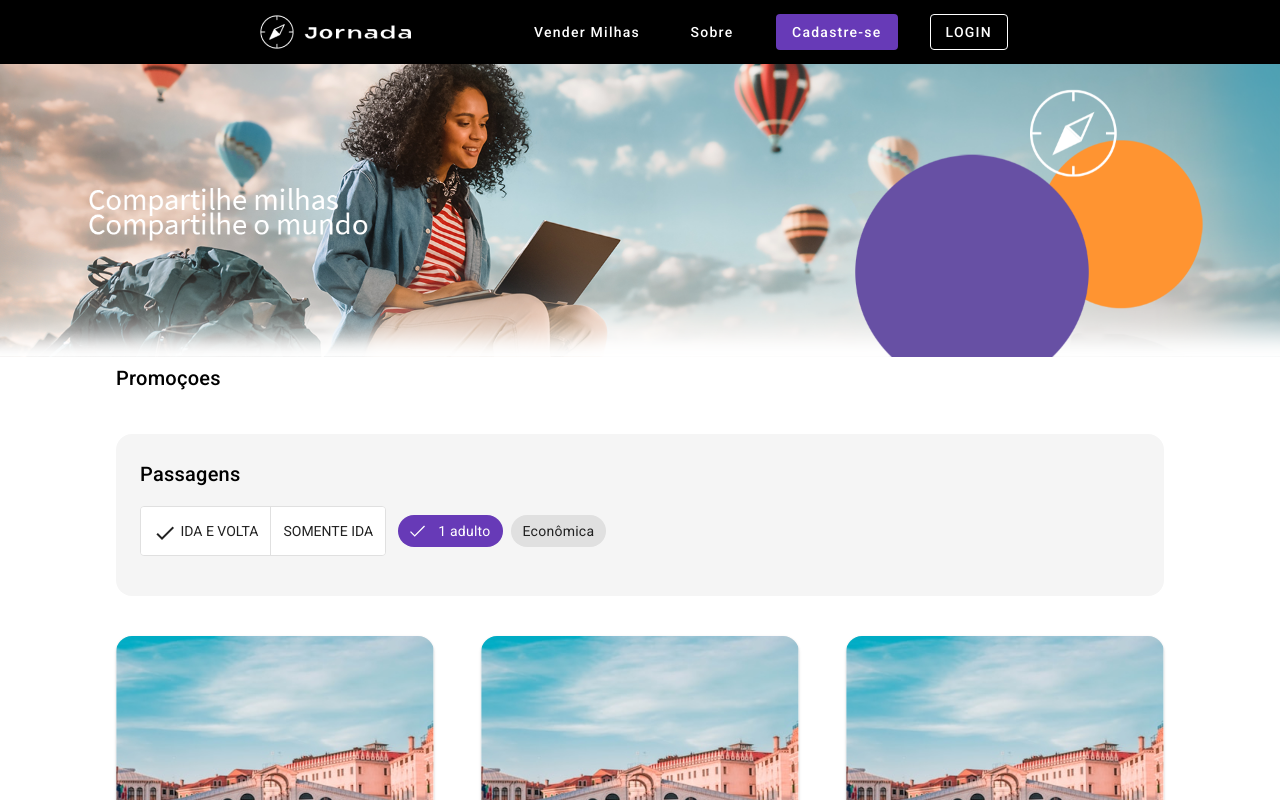
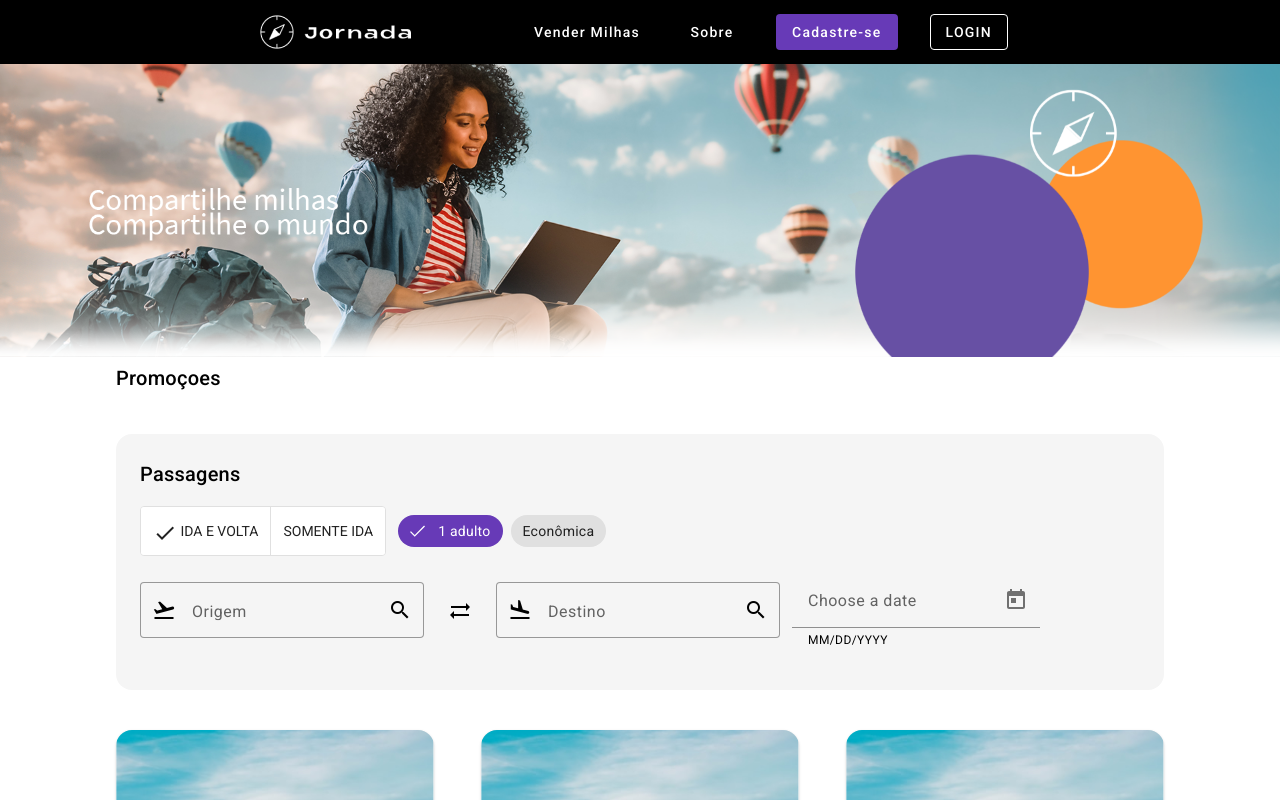
Before and after one commit to rwgit2023/projeto-viagem-angular, an Angular app: page / in a window 1280 px wide. Shown: the top 800 px of the page. Built offline with nearby package versions, Linux system fonts and the light colour scheme.

Commit message:
increment atributes to form search

```diff
--- a/src/app/shared/form-busca/form-busca.component.html
+++ b/src/app/shared/form-busca/form-busca.component.html
@@ -16,5 +16,47 @@
             </mat-chip-listbox>
         </div>
 
+        <div class="flex-container">
+
+            <mat-form-field class="input-container" appearance="outline">
+                <mat-label>Origem</mat-label>
+                <!-- matPrefix serve para colocar icones no inicio de um input (angular material)-->
+                <mat-icon matPrefix>flight_takeoff</mat-icon>
+                <input matInput placeholder="Origem">
+                <!-- matSuffix serve para colocar icones no final de um input (angular material)-->
+                <mat-icon matSuffix>search</mat-icon>
+            </mat-form-field>
+            <button mat-icon-button>
+                <mat-icon>sync_alt</mat-icon>
+            </button>
+
+            <mat-form-field class="input-container" appearance="outline">
+                <mat-label>Destino</mat-label>
+                <!-- matPrefix serve para colocar icones no inicio de um input (angular material)-->
+                <mat-icon matPrefix>flight_land</mat-icon>
+                <input matInput placeholder="Origem">
+                <!-- matSuffix serve para colocar icones no final de um input (angular material)-->
+                <mat-icon matSuffix>search</mat-icon>
+            </mat-form-field>
+
+            <mat-form-field>
+                <mat-label>Choose a date</mat-label>
+                <input matInput [matDatepicker]="picker">
+                <mat-hint>MM/DD/YYYY</mat-hint>
+                <mat-datepicker-toggle matIconSuffix [for]="picker"></mat-datepicker-toggle>
+                <mat-datepicker #picker></mat-datepicker>
+              </mat-form-field>
+
+
+
+
+
+
+
+
+
+
+        </div>
+
     </form>
 </app-card>
```
Also changed, not shown: src/app/app.module.ts (+10 -1 lines), src/app/shared/form-busca/form-busca.component.css (line endings or trailing spaces).
